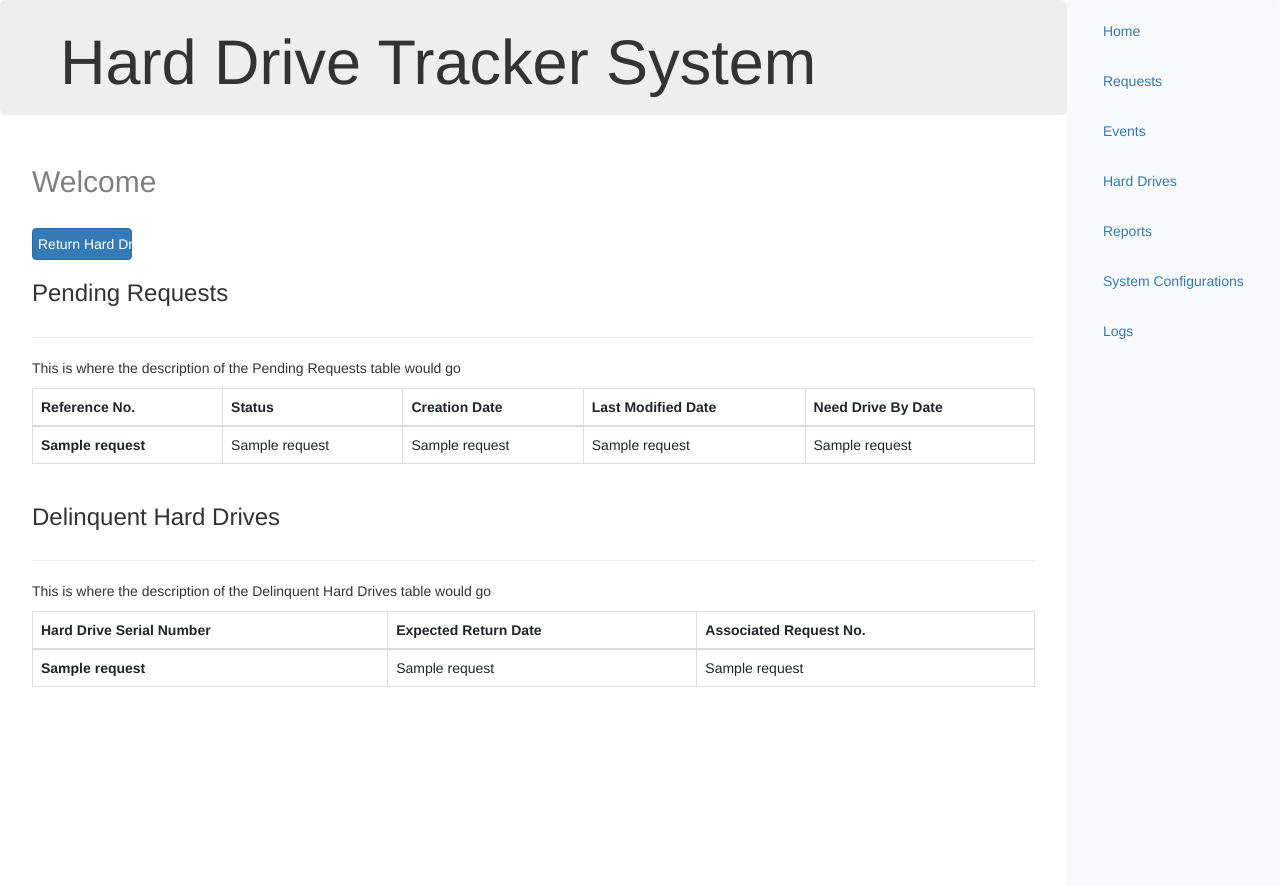
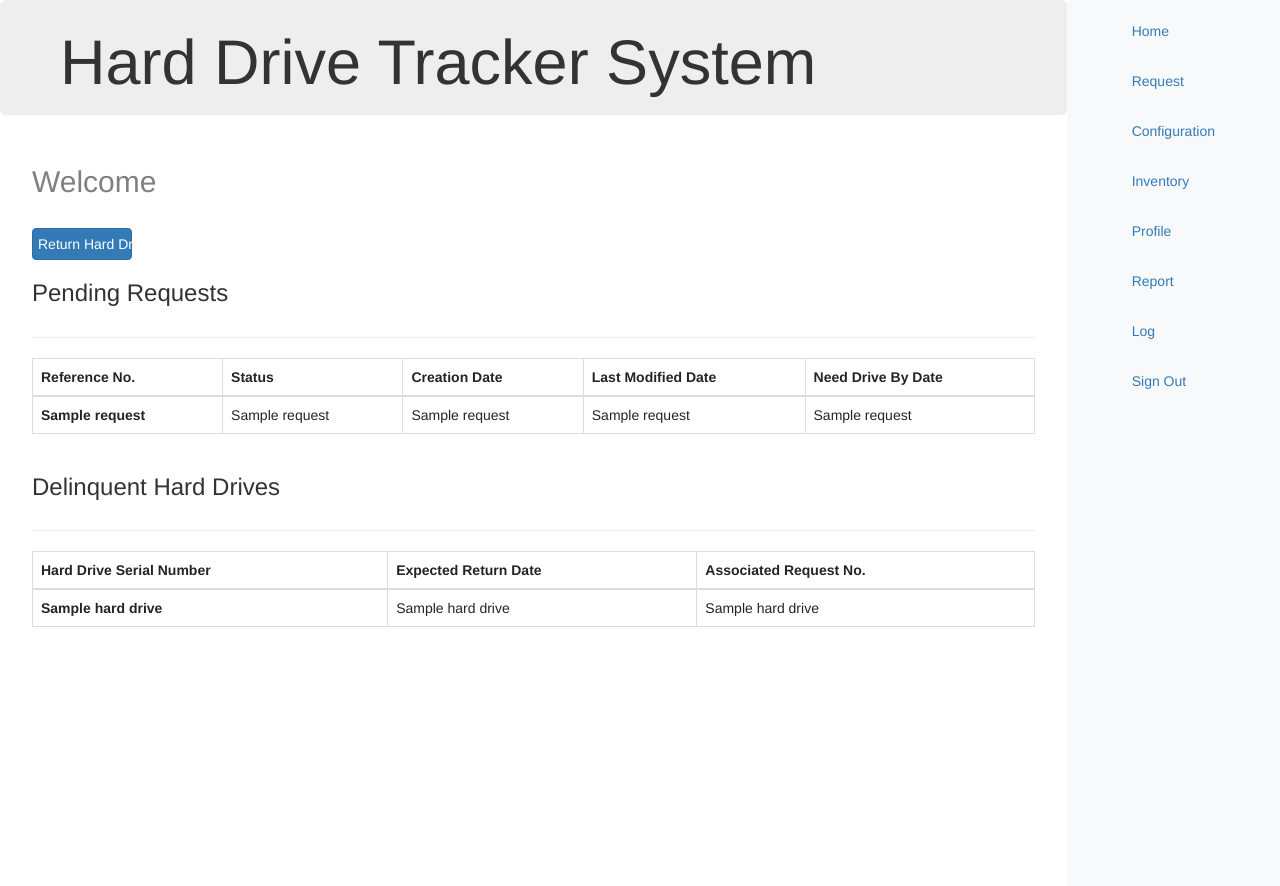
Before and after one commit to CS4311-Team-2/hard-drive-tracker-system, a Django app: template main/templates/main/maintainer_home.html in a window 1280 px wide. Shown: the top 886 px of the page. Before the commit the page ends 687 px from the top, so only its background shows below. Run offline with Django 4.2, Linux system fonts and the light colour scheme; the template is opened without the code that fills it: most values are stand-ins (such as "Sample title", 1, 10 or a date in 2020); some libraries are stand-ins or nearby versions.

Commit message:
Updated Navigation Bar and Fixed Variable Names

```diff
--- a/main/templates/main/maintainer_home.html
+++ b/main/templates/main/maintainer_home.html
@@ -46,8 +46,6 @@
                     <a class="btn btn-primary" href="#" role="button">Return Hard Drives</a>
                     <h3>Pending Requests</h3>
                     <hr size="1" width="100%" color="grey">
-                    <p> This is where the description of the Pending Requests table would go</p>
-
 
                     <table class="table table-bordered">
                         <thead>
@@ -77,8 +75,6 @@
 
                     <h3>Delinquent Hard Drives</h3>
                     <hr size="1" width="100%" color="grey">
-                    <p> This is where the description of the Delinquent Hard Drives table would go</p>
-
 
                     <table class="table table-bordered">
                             <thead>
@@ -89,11 +85,11 @@
                               </tr>
                             </thead>
                             <tbody>
-                              {% for request in pending_requests %}
+                              {% for hard_drive in delinquent_hard_drives %}
                                 <tr>
-                                  <th scope="row">{{ request.title }}</th>
-                                  <td>{{ request.title }}</td>
-                                  <td>{{ request.title }}</td>
+                                  <th scope="row">{{ hard_drive.title }}</th>
+                                  <td>{{ hard_drive.title }}</td>
+                                  <td>{{ hard_drive.title }}</td>
                                 </tr>
                               {% empty %}
                               <h3>No listings found. Try again.</h3>
@@ -113,22 +109,25 @@
                         <a class="nav-link" href="#">Home</a>
                       </li>
                       <li class="nav-item">
-                            <a class="nav-link" href="#">Requests</a>
+                          <a class="nav-link" href="#">Request</a>
                       </li>
                       <li class="nav-item">
-                            <a class="nav-link" href="#">Events</a>
+                          <a class="nav-link" href="#">Configuration</a>
                       </li>
                       <li class="nav-item">
-                            <a class="nav-link" href="#">Hard Drives</a>
+                          <a class="nav-link" href="#">Inventory</a>
                       </li>
                       <li class="nav-item">
-                            <a class="nav-link" href="#">Reports</a>
+                          <a class="nav-link" href="#">Profile</a>
                       </li>
                       <li class="nav-item">
-                            <a class="nav-link" href="#">System Configurations</a>
+                          <a class="nav-link" href="#">Report</a>
                       </li>
                       <li class="nav-item">
-                            <a class="nav-link" href="#">Logs</a>
+                          <a class="nav-link" href="#">Log</a>
+                      </li>
+                      <li class="nav-item">
+                          <a class="nav-link" href="#">Sign Out</a>
                       </li>
                     </ul>
 
```
Lines whose indentation alone changed are shown as unchanged.
